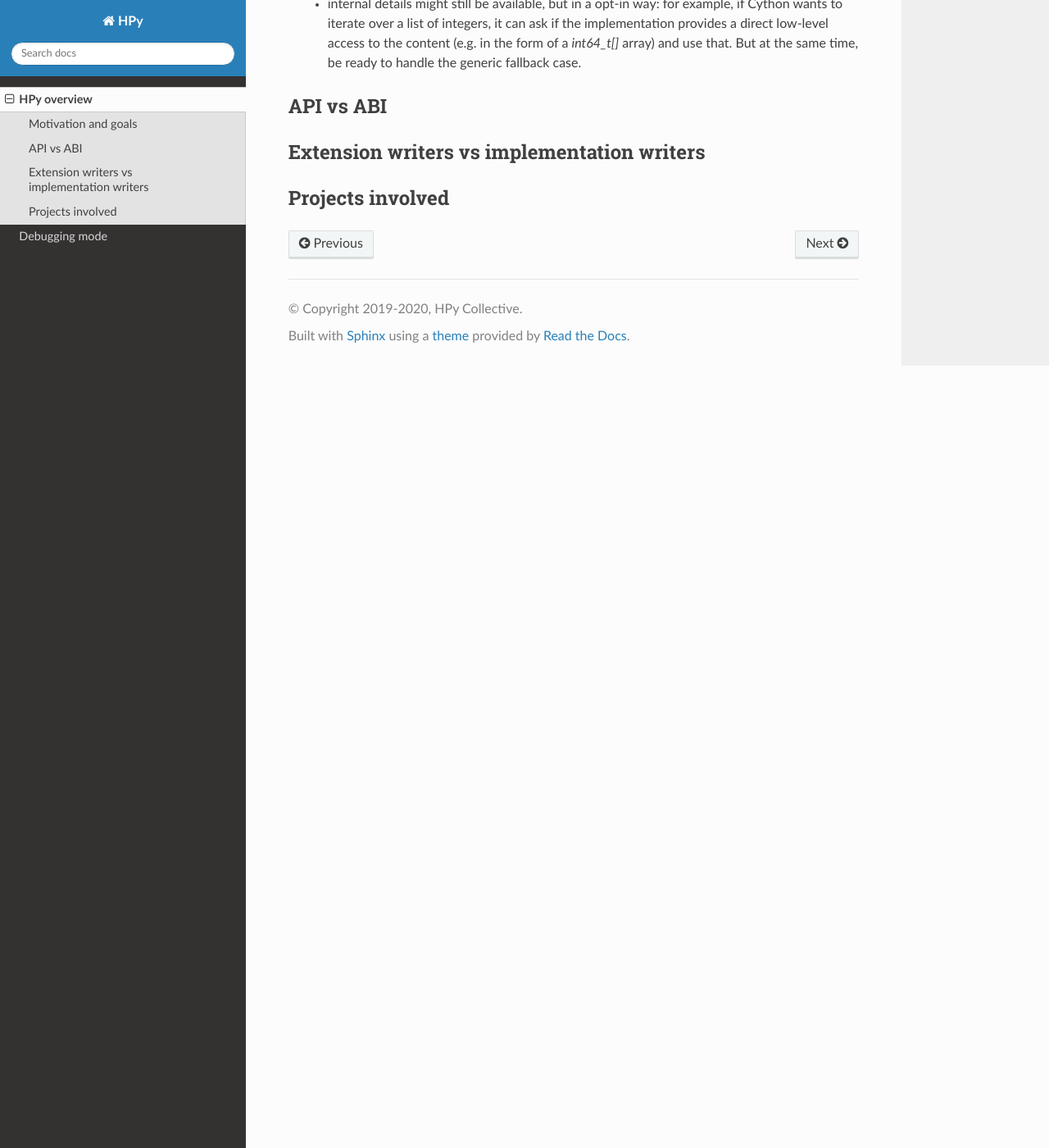
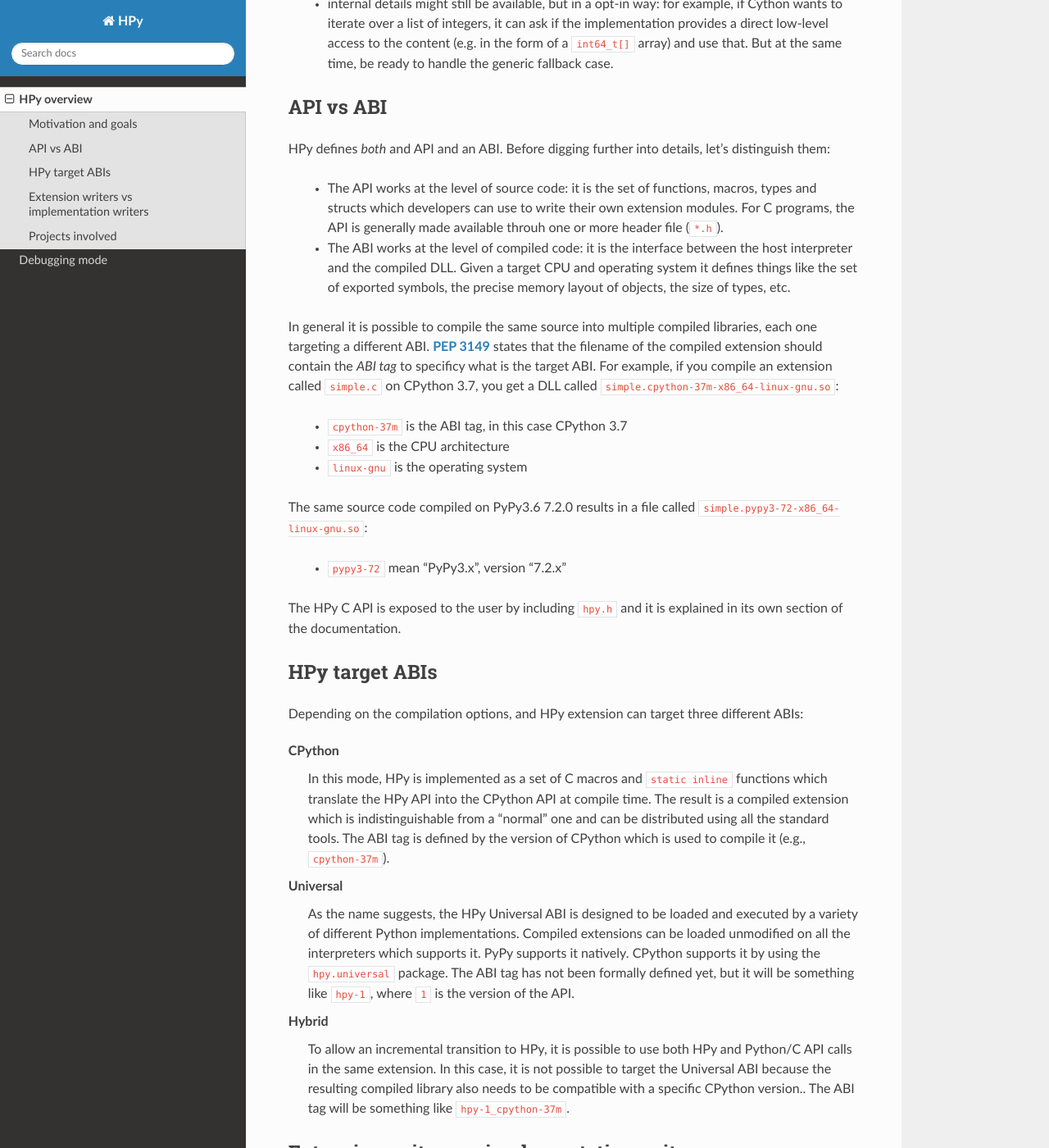
Before and after one commit to hpyproject/hpy, a Sphinx documentation site: the page built from docs/overview.rst, in a window 1280 px wide and 1400 px high, scrolled down 1159 px. Shown: the whole window at 82% size. Built offline with Sphinx 7.4.7 and the Read the Docs theme 2.0.0, drawn with Linux system fonts in a browser that asks for light colours; some of the changed text lies outside the part shown.

Commit message:
document the API/ABI distinction

```diff
--- a/docs/overview.rst
+++ b/docs/overview.rst
@@ -28,7 +28,7 @@
 
   - `PyPy <https://doc.pypy.org/en/latest/faq.html#do-cpython-extension-modules-work-with-pypy>`_
 
-  - `Jython <https://www.jyni.org/>`
+  - `Jython <https://www.jyni.org/>`_
 
   - `IronPython <https://github.com/IronLanguages/ironclad>`_
 
@@ -68,14 +68,79 @@
   - internal details might still be available, but in a opt-in way: for
     example, if Cython wants to iterate over a list of integers, it can ask if
     the implementation provides a direct low-level access to the content
-    (e.g. in the form of a `int64_t[]` array) and use that. But at the same
+    (e.g. in the form of a ``int64_t[]`` array) and use that. But at the same
     time, be ready to handle the generic fallback case.
-
-
 
 
 API vs ABI
 -----------
+
+HPy defines *both* and API and an ABI. Before digging further into details,
+let's distinguish them:
+
+  - The API works at the level of source code: it is the set of functions,
+    macros, types and structs which developers can use to write their own
+    extension modules.  For C programs, the API is generally made available
+    throuh one or more header file (``*.h``).
+
+  - The ABI works at the level of compiled code: it is the interface between
+    the host interpreter and the compiled DLL.  Given a target CPU and
+    operating system it defines things like the set of exported symbols, the
+    precise memory layout of objects, the size of types, etc.
+
+In general it is possible to compile the same source into multiple compiled
+libraries, each one targeting a different ABI. :pep:`3149` states that the
+filename of the compiled extension should contain the *ABI tag* to specificy
+what is the target ABI. For example, if you compile an extension called
+``simple.c`` on CPython 3.7, you get a DLL called
+``simple.cpython-37m-x86_64-linux-gnu.so``:
+
+  - ``cpython-37m`` is the ABI tag, in this case CPython 3.7
+
+  - ``x86_64`` is the CPU architecture
+
+  - ``linux-gnu`` is the operating system
+
+The same source code compiled on PyPy3.6 7.2.0 results in a file called
+``simple.pypy3-72-x86_64-linux-gnu.so``:
+
+  - ``pypy3-72`` mean "PyPy3.x", version "7.2.x"
+
+The HPy C API is exposed to the user by including ``hpy.h`` and it is
+explained in its own section of the documentation.
+
+
+HPy target ABIs
+----------------
+
+Depending on the compilation options, and HPy extension can target three
+different ABIs:
+
+CPython
+  In this mode, HPy is implemented as a set of C macros and ``static inline``
+  functions which translate the HPy API into the CPython API at compile
+  time. The result is a compiled extension which is indistinguishable from a
+  "normal" one and can be distributed using all the standard tools. The ABI
+  tag is defined by the version of CPython which is used to compile it (e.g.,
+  ``cpython-37m``).
+
+Universal
+  As the name suggests, the HPy Universal ABI is designed to be loaded and
+  executed by a variety of different Python implementations. Compiled
+  extensions can be loaded unmodified on all the interpreters which supports
+  it.  PyPy supports it natively.  CPython supports it by using the
+  ``hpy.universal`` package.  The ABI tag has not been formally defined yet,
+  but it will be something like ``hpy-1``, where ``1`` is the version of the
+  API.
+
+Hybrid
+  To allow an incremental transition to HPy, it is possible to use both HPy
+  and Python/C API calls in the same extension. In this case, it is not
+  possible to target the Universal ABI because the resulting compiled library
+  also needs to be compatible with a specific CPython version.. The ABI tag
+  will be something like ``hpy-1_cpython-37m``.
+
+
 
 Extension writers vs implementation writers
 --------------------------------------------
```
